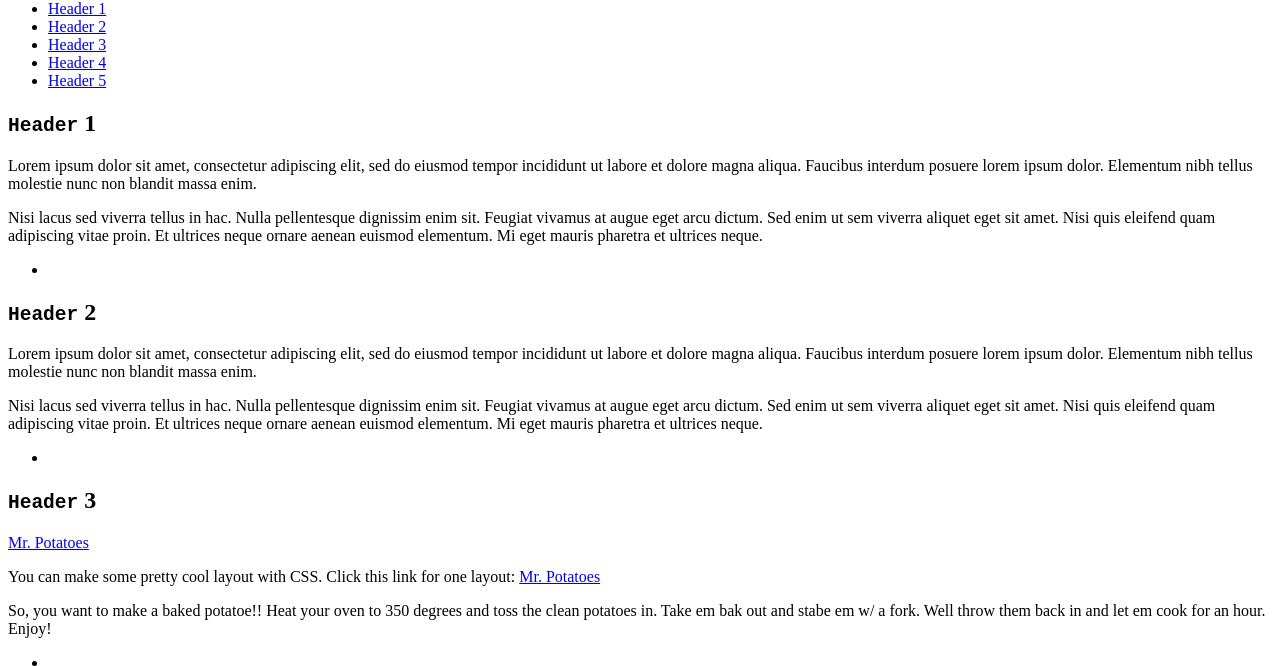
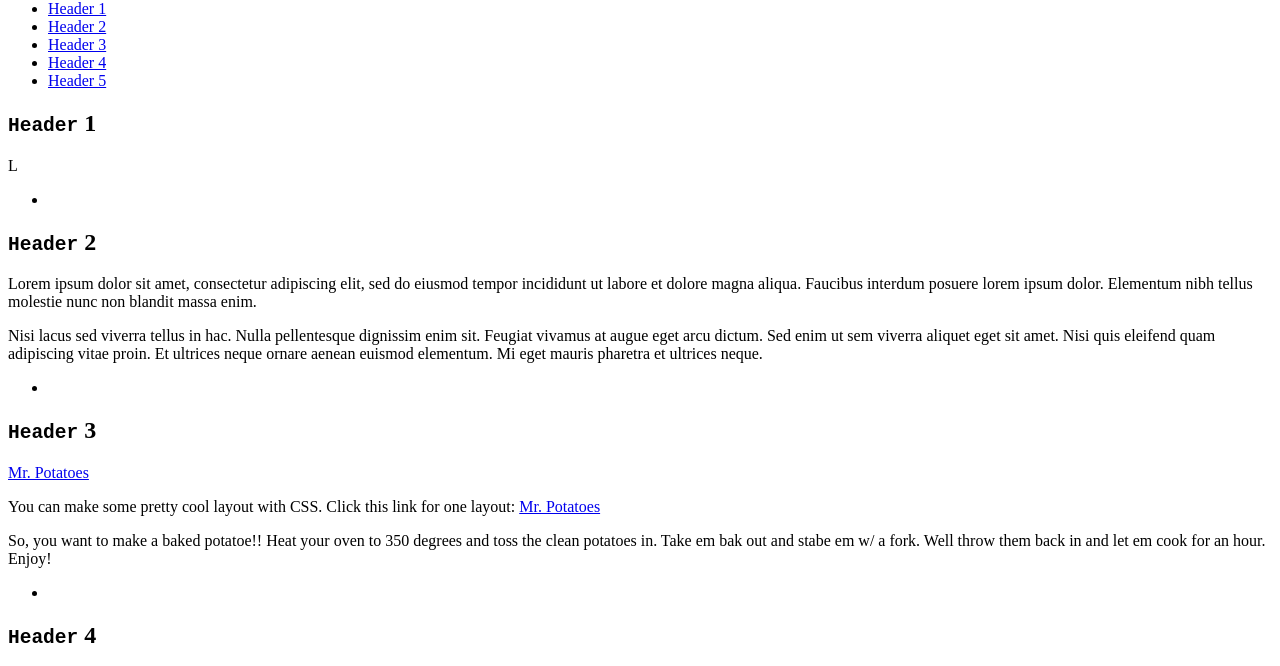
Before and after one commit to 220118-Pega/Napping-Potatoes, a plain HTML site: page index.html in a window 1280 px wide. Shown: the part 67-733 px from the top of the page. Drawn offline with Linux system fonts and the light colour scheme.

Commit message:
test change

```diff
--- a/index.html
+++ b/index.html
@@ -33,9 +33,7 @@
       <h2><code>Header</code> 1</h2>
     </header>
 
-    <p>Lorem ipsum dolor sit amet, consectetur adipiscing elit, sed do eiusmod tempor incididunt ut labore et dolore magna aliqua. Faucibus interdum posuere lorem ipsum dolor. Elementum nibh tellus molestie nunc non blandit massa enim.</p>
-    <p>Nisi lacus sed viverra tellus in hac. Nulla pellentesque dignissim enim sit. Feugiat vivamus at augue eget arcu dictum. Sed enim ut sem viverra aliquet eget sit amet. Nisi quis eleifend quam adipiscing vitae proin. Et ultrices neque ornare aenean euismod elementum. Mi eget mauris pharetra et ultrices neque.</p>
-
+    <p>L
     <ul>
       <li></li>
     </ul>
```
